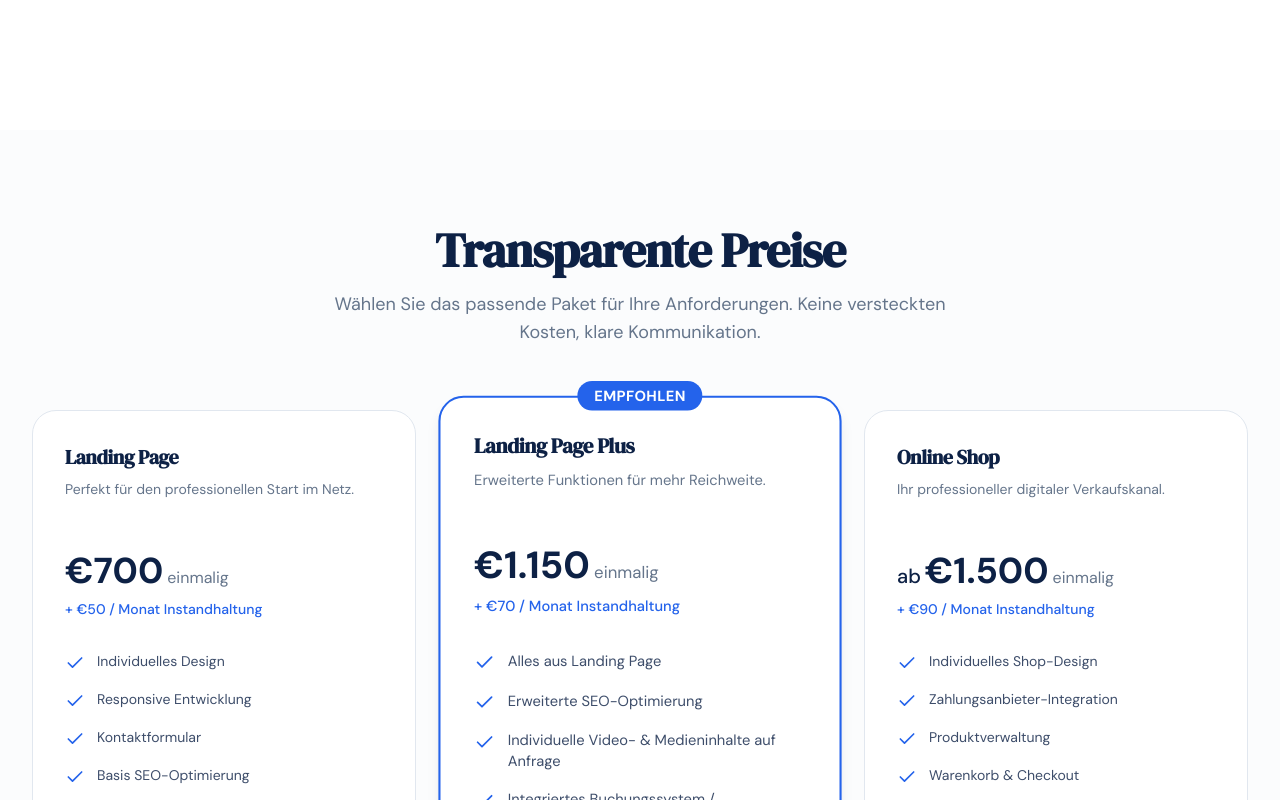
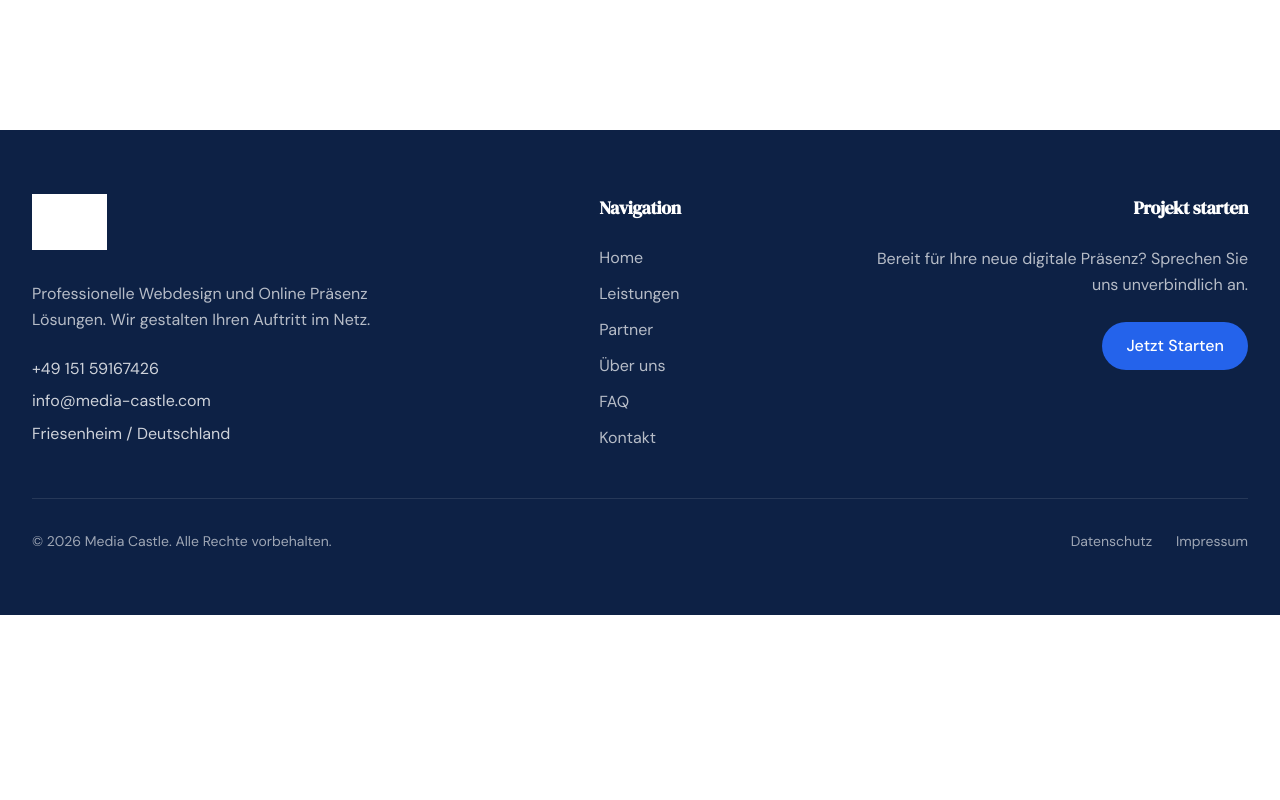
Before and after one commit to keanodecker/media-castle, a Next.js app: page /leistungen/online-prasenz in a window 1280 px wide. Shown: the part 1600-2400 px from the top of the page. After the commit the page ends 2215 px from the top, so only its background shows below. Built offline with nearby package versions, Linux system fonts and the light colour scheme; grey boxes are pictures that could not be loaded.

Commit message:
Remove PricingSection from andere and online-prasenz pages
https://claude.ai/code/session_01P3wqNCgM4BATBNtLXGPVP1

```diff
--- a/app/leistungen/andere/page.jsx
+++ b/app/leistungen/andere/page.jsx
@@ -5,7 +5,6 @@ import { motion } from 'framer-motion';
 import { MapPin, FileText, Palette, CreditCard, Sparkles, HelpCircle, LayoutDashboard, TrendingUp } from 'lucide-react';
 import Header from '@/components/Header';
 import Footer from '@/components/Footer';
-import PricingSection from '@/components/PricingSection';
 
 export default function LeistungenAnderePage() {
   const services = [
@@ -122,8 +121,6 @@ export default function LeistungenAnderePage() {
         </div>
       </main>
 
-      <PricingSection />
-
       <Footer />
     </>
   );
--- a/app/leistungen/online-prasenz/page.jsx
+++ b/app/leistungen/online-prasenz/page.jsx
@@ -4,7 +4,6 @@ import { motion } from 'framer-motion';
 import { Search, TrendingUp, Users, MessageCircle } from 'lucide-react';
 import Header from '@/components/Header';
 import Footer from '@/components/Footer';
-import PricingSection from '@/components/PricingSection';
 
 export default function LeistungenOnlinePrasenzPage() {
   return (
@@ -122,8 +121,6 @@ export default function LeistungenOnlinePrasenzPage() {
         </div>
       </main>
 
-      <PricingSection />
-
       <Footer />
     </>
   );
```
